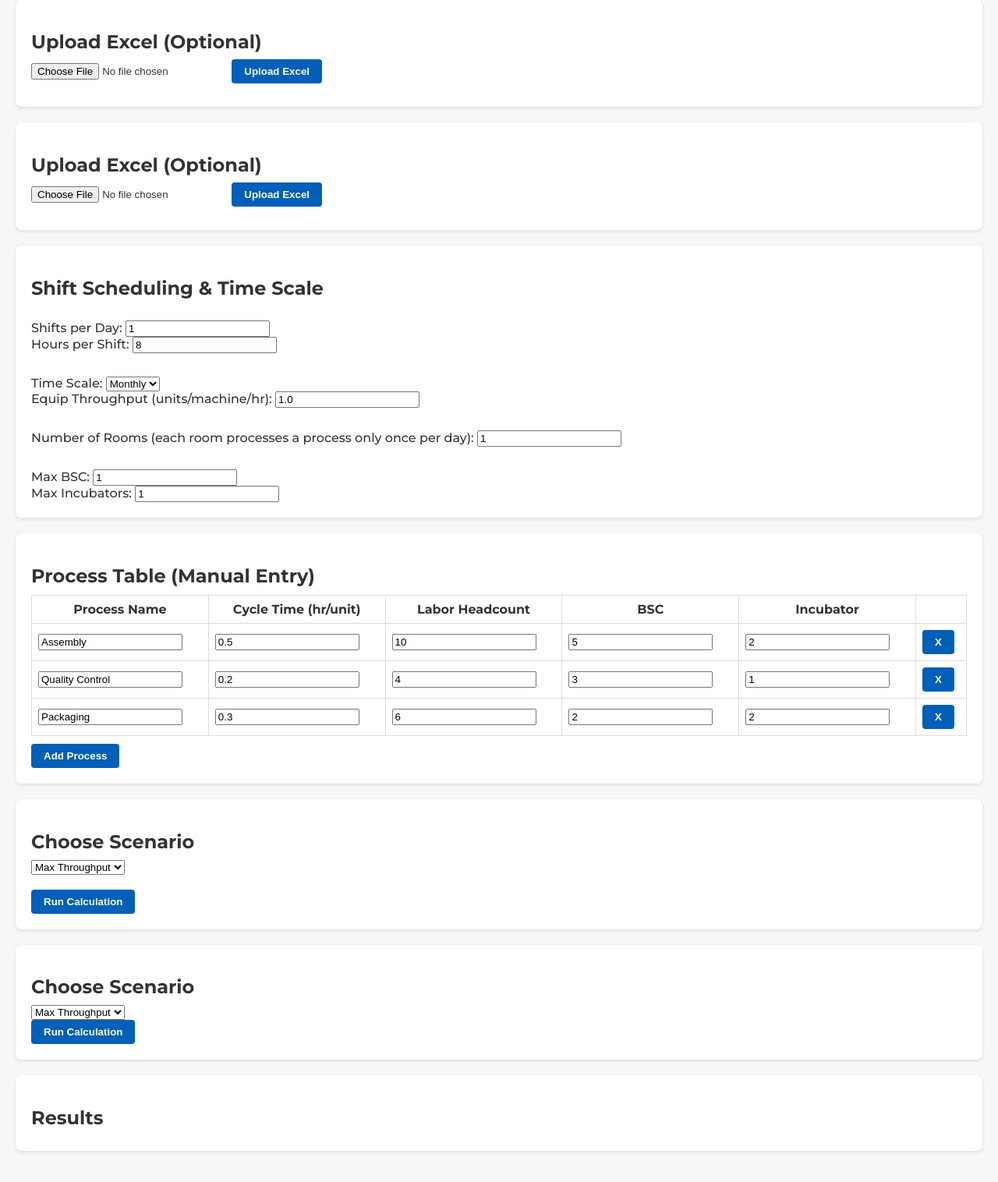
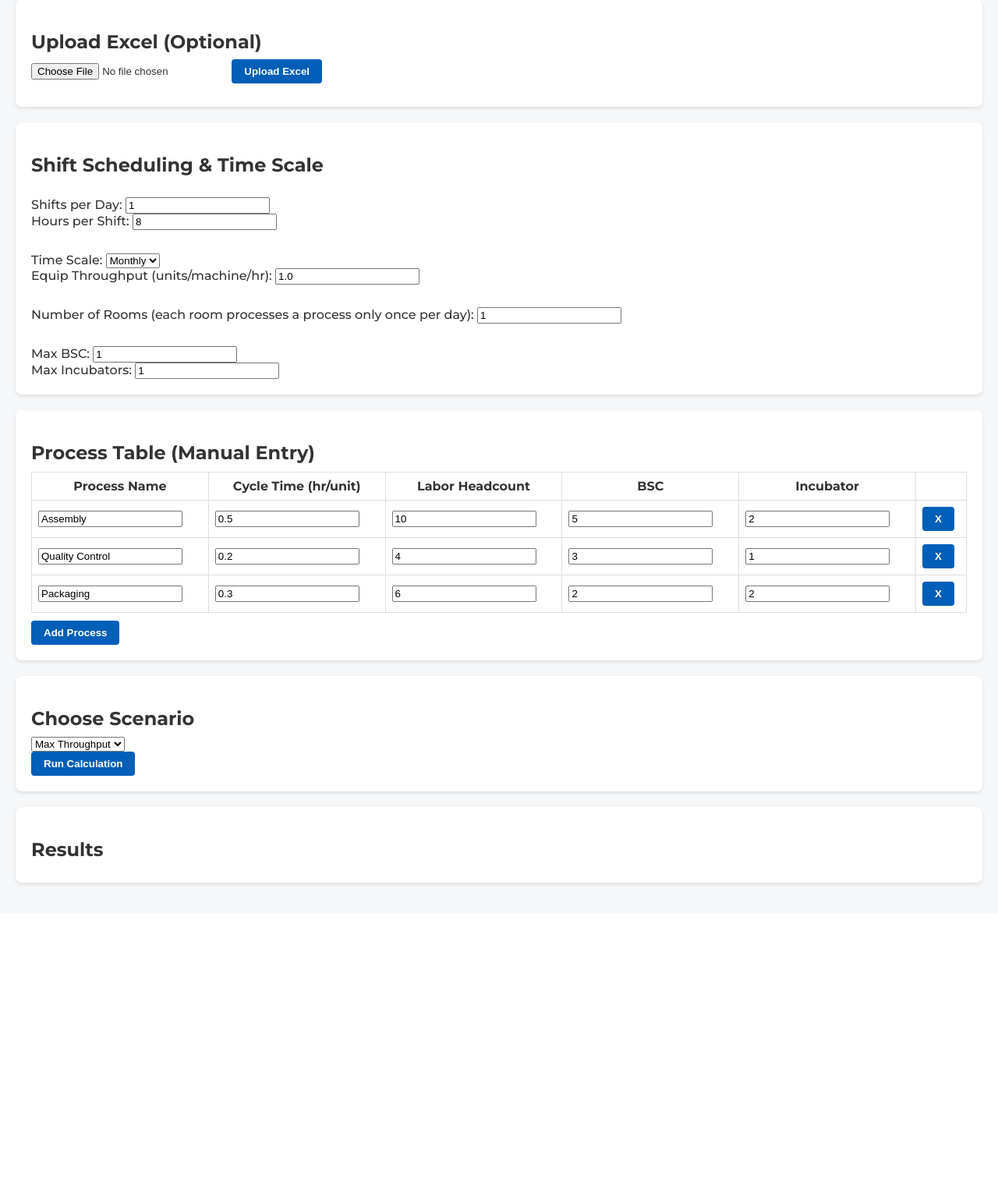
Before and after one commit to dpTuttle/PK_Test_Capacity, a Flask app: page / in a window 1280 px wide. Shown: the part 304-1820 px from the top of the page at 78% size. After the commit the page ends 1441 px from the top, so only its background shows below. Run offline with Flask 3, Linux system fonts and the light colour scheme.

Commit message:
Update index.html

```diff
--- a/templates/index.html
+++ b/templates/index.html
@@ -151,12 +151,6 @@
       <!-- Card 1: Excel Upload -->
       <p>This tab allows users to input processes and constraints to determine either: (1) the max available throughput based on current process set-ups or
           <br> (2) the required inputs (labor, equipement, etc.) per process to meet desired throughput goals. </p>
-      <div class="card">
-        <h2>Upload Excel (Optional)</h2>
-        <input type="file" id="excelFile">
-        <button id="uploadExcelBtn">Upload Excel</button>
-        <div id="uploadMsg" style="color:green; margin-top:10px;"></div>
-      </div>
 
       <div class="card">
         <h2>Upload Excel (Optional)</h2>
@@ -251,20 +245,6 @@
       </div>
 
       <!-- Card 4: Scenario Selection -->
-      <div class="card">
-        <h2>Choose Scenario</h2>
-        <select id="scenarioSelect">
-          <option value="max_throughput">Max Throughput</option>
-          <option value="desired_units">Desired Units</option>
-        </select>
-        <div id="desiredUnitsContainer" class="hidden" style="margin-top:10px;">
-          <label>Desired Units:</label>
-          <input type="number" id="desiredUnits" step="100" value="3000">
-        </div>
-        <br>
-        <br>
-        <button id="runCalcBtn">Run Calculation</button>
-      </div>
 
       <div class="card">
         <h2>Choose Scenario</h2>
```
